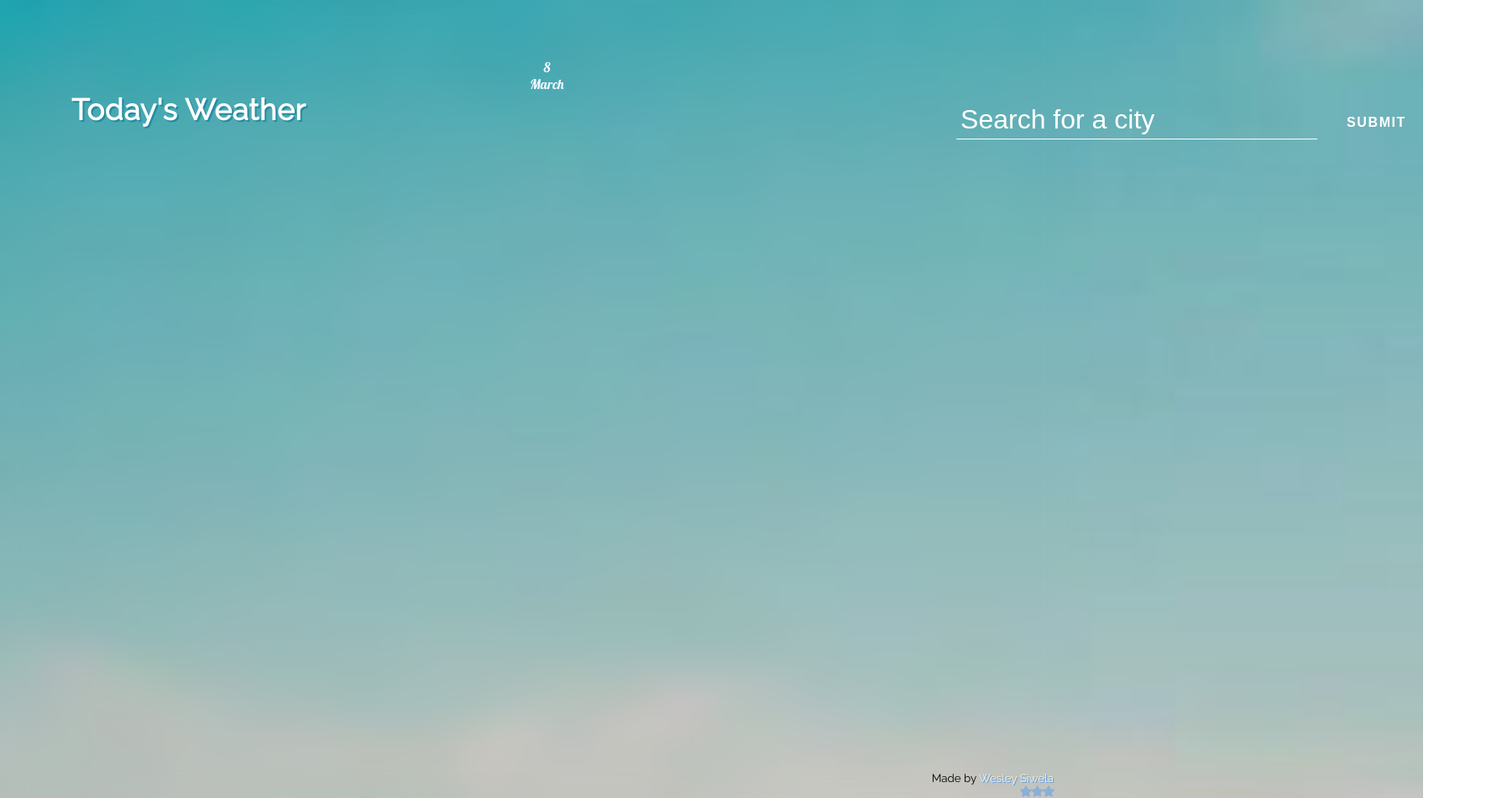
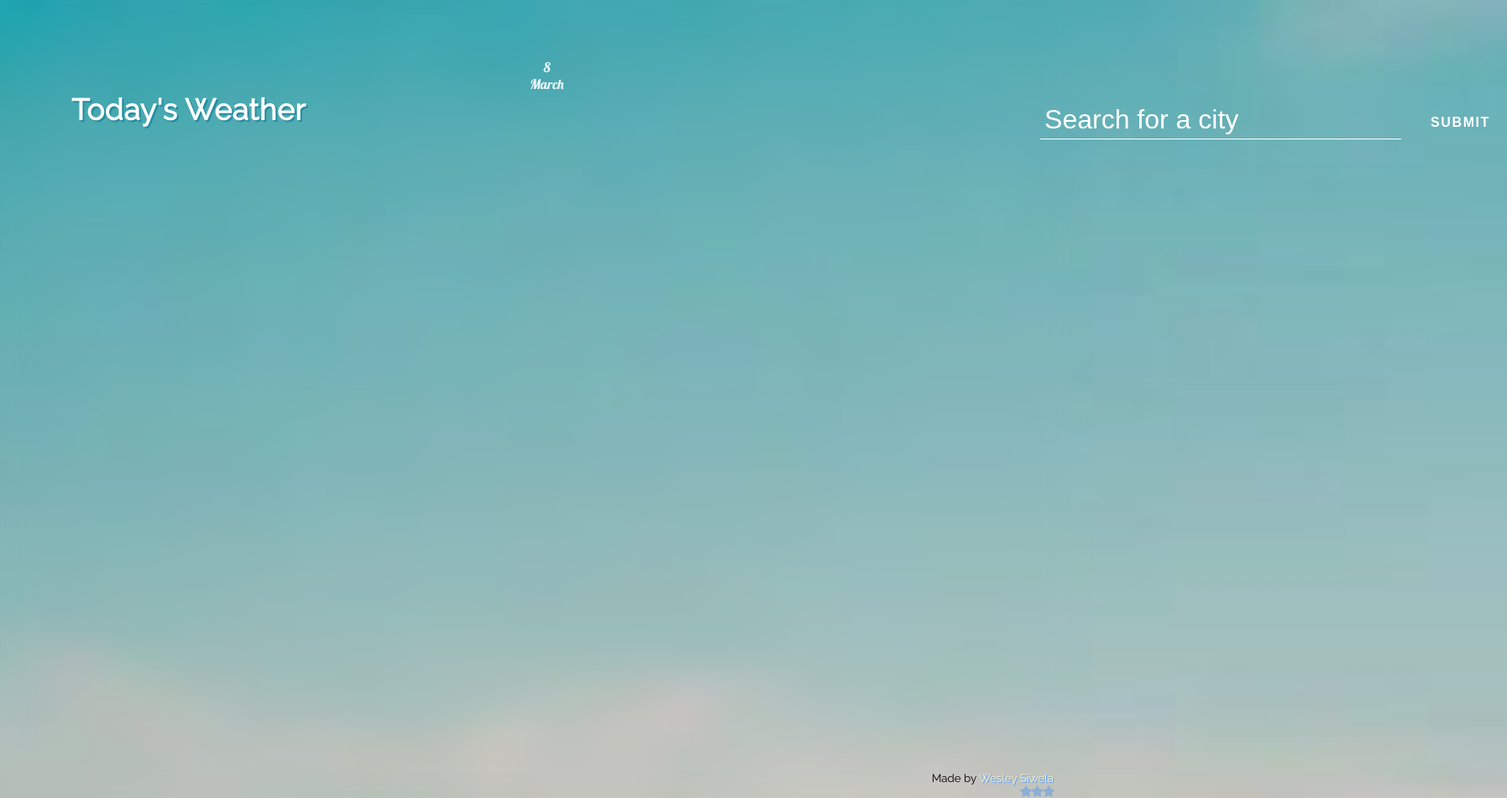
Before and after one commit to weso360/weatherAPI, a plain HTML site: page index.html in a window 1280 px wide. Shown: the whole page at 84% size, 1795 px wide, since content can reach past the window. Drawn offline with Linux system fonts and the light colour scheme; a web font is replaced by a local one.

Commit message:
Update style.css

```diff
--- a/style.css
+++ b/style.css
@@ -18,7 +18,7 @@ input {
 }
 form{
   position: relative;
-  right: -500px;
+  right: -600px;
 }
 .date{
   color: aliceblue;
```
